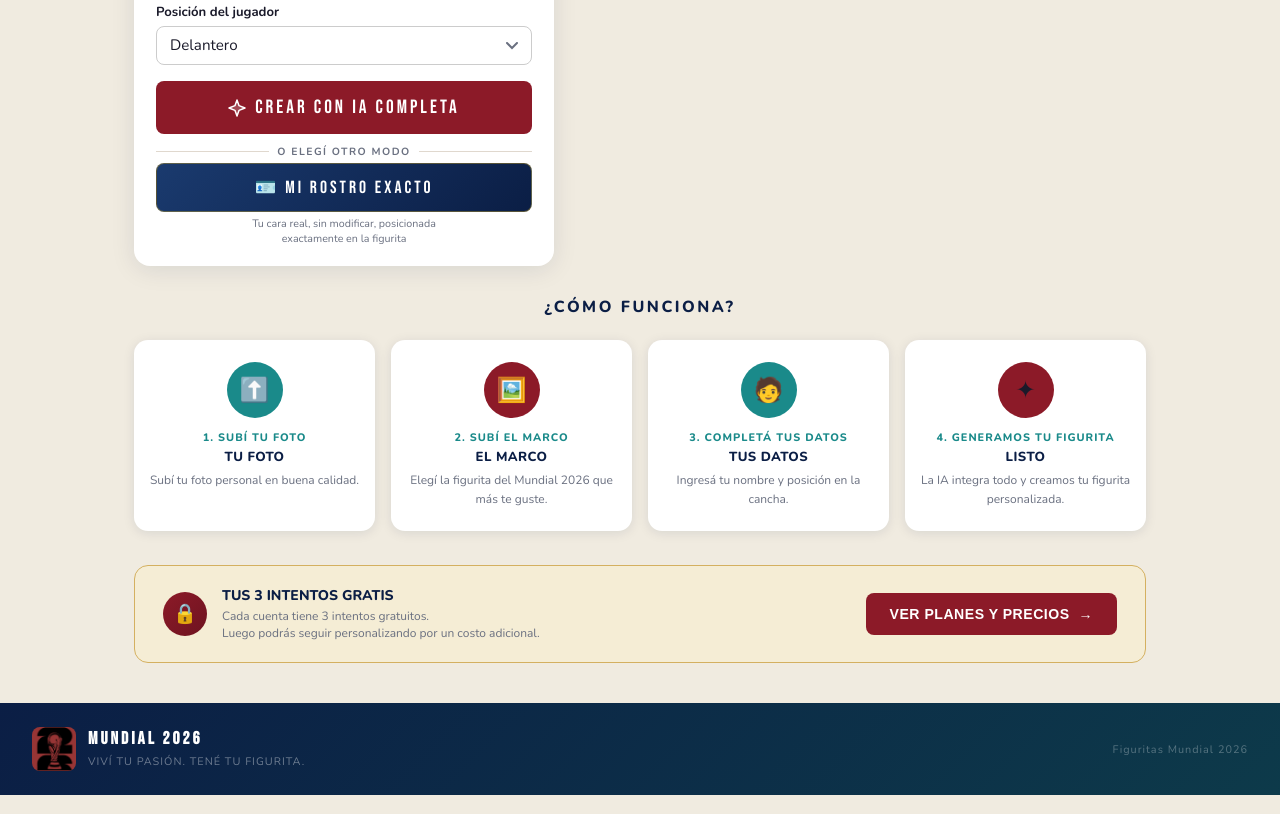
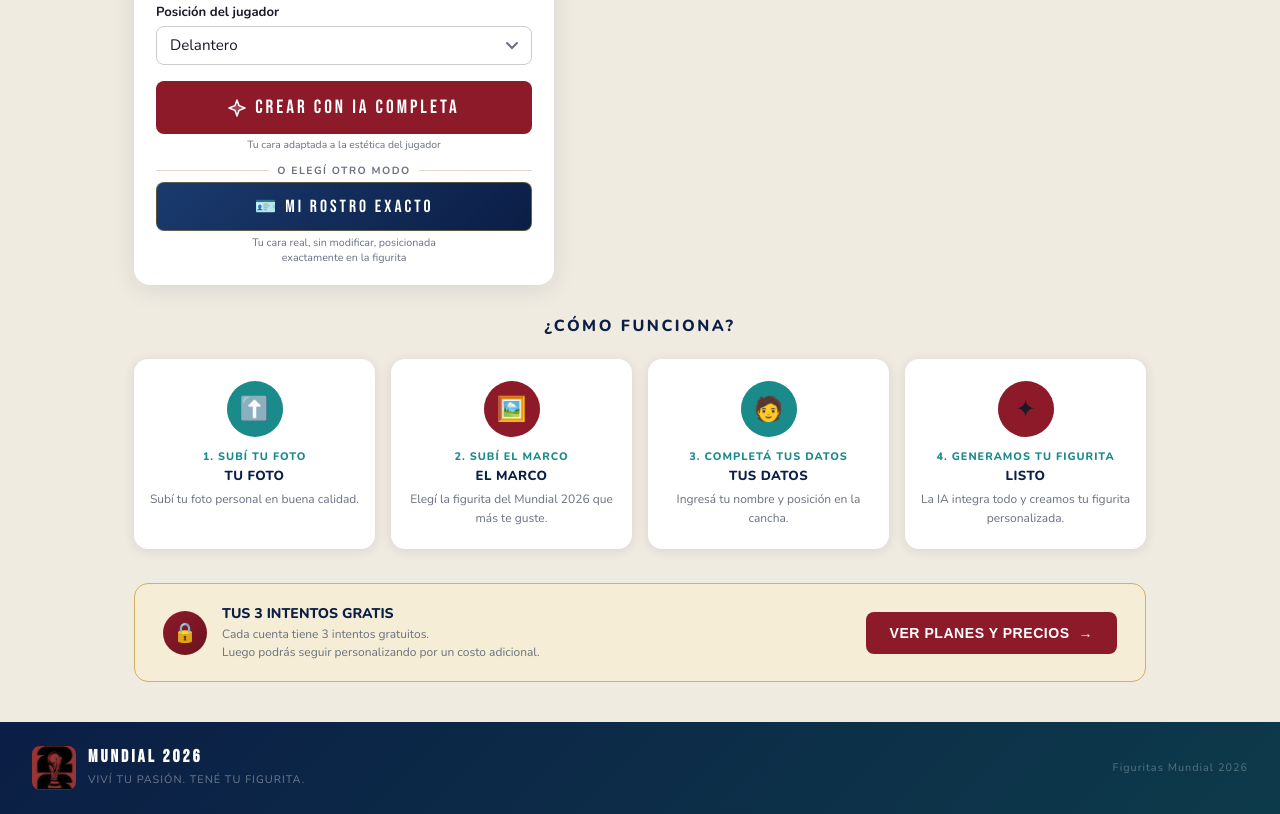
Before and after one commit to andrea-2026/mifiguritamundial, a plain HTML site: page index.html in a window 1280 px wide. Shown: the part 856-1670 px from the top of the page. Drawn offline with nearby package versions, Linux system fonts and the light colour scheme.

Commit message:
Update index.html

```diff
--- a/index.html
+++ b/index.html
@@ -718,7 +718,9 @@ canvas { display:block; }
         <svg width="18" height="18" viewBox="0 0 18 18" fill="none"><path d="M9 1l2.06 5.64L17 9l-5.94 2.36L9 17l-2.06-5.64L1 9l5.94-2.36z" stroke="white" stroke-width="1.5" stroke-linejoin="round" fill="rgba(255,255,255,.2)"/></svg>
         CREAR CON IA COMPLETA
       </button>
-
+      <div style="font-size:.65rem;color:var(--txt2);text-align:center;margin-top:4px;line-height:1.4;">
+      Tu cara adaptada a la estética del jugador
+      </div>
       <!-- Separador con label -->
       <div style="display:flex;align-items:center;gap:8px;margin:10px 0 2px;">
         <div style="flex:1;height:1px;background:#E0D8CE;"></div>
```
